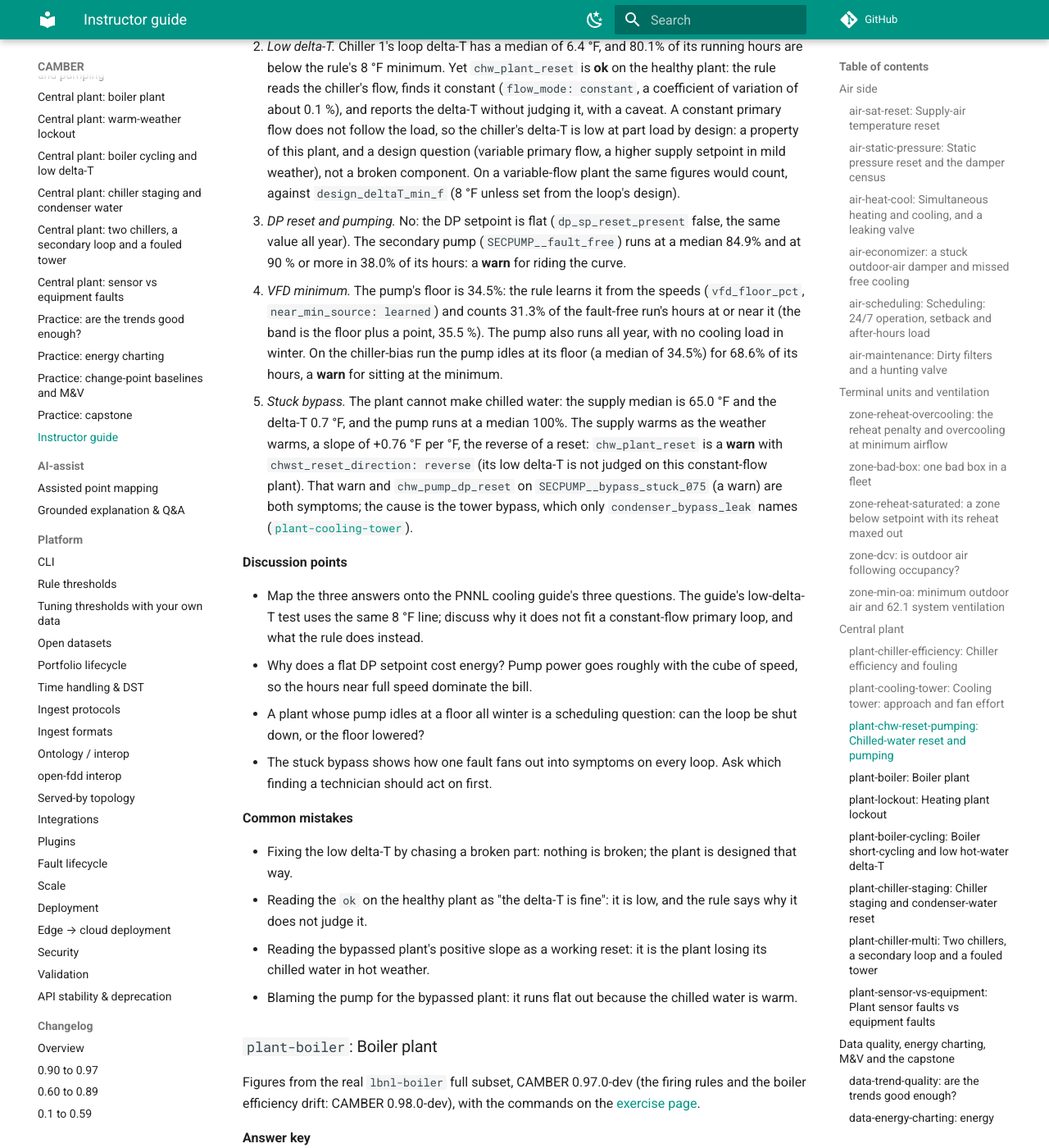
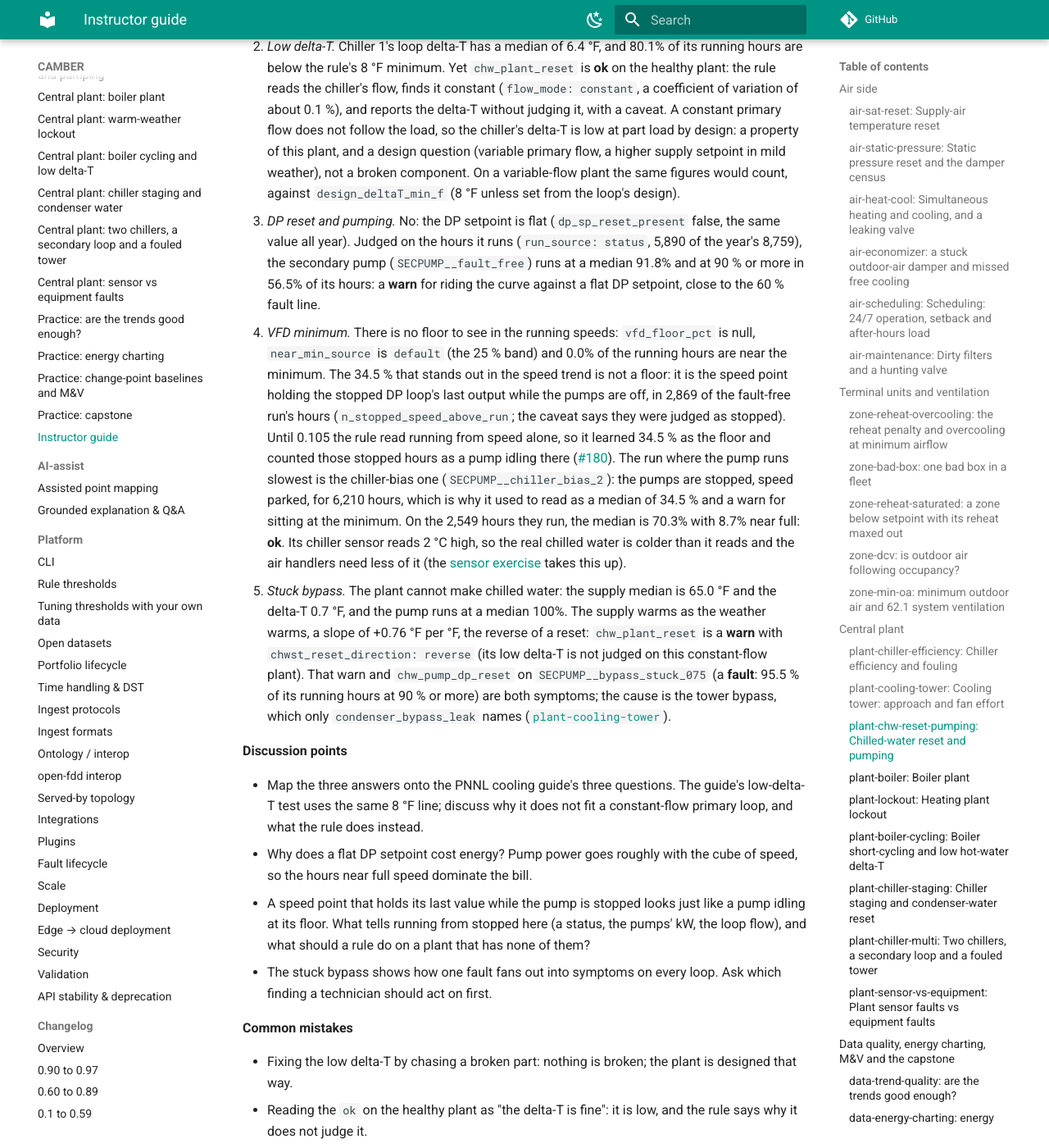
Before and after one commit to yroussev/camber, an MkDocs documentation site: the page built from docs/workbook/instructor.md, in a window 1280 px wide and 1400 px high, scrolled down 23713 px. Shown: the whole window at 82% size. Built offline with MkDocs 1.6.1 and Material for MkDocs 9.7.7, drawn with Linux system fonts in a browser that asks for light colours; comment, search, counter and statistics services are not loaded; some of the changed text lies outside the part shown.

Commit message:
Workbook: #180 answers re-recorded on running hours (plant-chw-reset-pumping, plant-sensor-vs-equipment)
chw_pump_dp_reset now judges only the hours the secondary pumps run, so the
34.5 % "VFD floor" (the speed parked while the pumps were stopped) is gone from
the answers. plant-chw-reset-pumping: fault-free median 91.8 %, 56.5 % near
full (warn), no floor learned (near_min_source default, 0.0 % near minimum,
2,869 parked hours left out); chiller_bias_2 warn -> ok (median 70.3 %, 8.7 %
near full); the stuck-bypass pump warn -> fault. The check is now "no DP
reset; judged on running hours, no VFD floor is learned".
plant-sensor-vs-equipment: chiller_bias_m2 near full 92.2 % (was 82.1 %); DP
bias medians 80.0 % (+20 %) and 100.0 % (-20 %, now a fault).

The stand-in's secondary pumps stop with the chiller, speed parked at 34.5 %,
as the real data's do. Instructor key, both pages, the near_min_pct rationale
(THRESHOLDS) and the CHANGELOG entry follow.

```diff
--- a/docs/workbook/instructor.md
+++ b/docs/workbook/instructor.md
@@ -970,8 +970,8 @@ CAMBER 0.98.0-dev), with the commands on the [exercise page](plant-cooling-tower
 
 ### `plant-chw-reset-pumping`: Chilled-water reset and pumping
 
-Figures from the real `lbnl-chiller` default subset, CAMBER 0.98.0-dev, with the commands on the
-[exercise page](plant-chw-reset-pumping.md#setup).
+Figures from the real `lbnl-chiller` default subset, CAMBER 0.98.0-dev (the pumping figures
+0.105.0-dev), with the commands on the [exercise page](plant-chw-reset-pumping.md#setup).
 
 **Answer key**
 
@@ -989,19 +989,31 @@ Figures from the real `lbnl-chiller` default subset, CAMBER 0.98.0-dev, with the
    supply setpoint in mild weather), not a broken component. On a variable-flow plant the same
    figures would count, against `design_deltaT_min_f` (8 °F unless set from the loop's design).
 3. *DP reset and pumping.* No: the DP setpoint is flat (`dp_sp_reset_present` false, the same value
-   all year). The secondary pump (`SECPUMP__fault_free`) runs at a median 84.9% and at 90 % or more
-   in 38.0% of its hours: a **warn** for riding the curve.
-4. *VFD minimum.* The pump's floor is 34.5%: the rule learns it from the speeds
-   (`vfd_floor_pct`, `near_min_source: learned`) and counts 31.3% of the fault-free run's hours
-   at or near it (the band is the floor plus a point, 35.5 %). The pump also runs all year, with
-   no cooling load in winter. On the chiller-bias run the pump idles at its floor (a median of
-   34.5%) for 68.6% of its hours, a **warn** for sitting at the minimum.
+   all year). Judged on the hours it runs (`run_source: status`, 5,890 of the year's 8,759), the
+   secondary pump (`SECPUMP__fault_free`) runs at a median 91.8% and at 90 % or more in 56.5% of
+   its hours: a **warn** for riding the curve against a flat DP setpoint, close to the 60 % fault
+   line.
+4. *VFD minimum.* There is no floor to see in the running speeds: `vfd_floor_pct` is null,
+   `near_min_source` is `default` (the 25 % band) and 0.0% of the running hours are near the
+   minimum. The 34.5 % that stands out in the speed trend is not a floor: it is the speed point
+   holding the stopped DP loop's last output while the pumps are off, in 2,869 of the fault-free
+   run's hours (`n_stopped_speed_above_run`; the caveat says they were judged as stopped). Until
+   0.105 the rule read running from speed alone, so it learned 34.5 % as the floor and counted
+   those stopped hours as a pump idling there
+   ([#180](https://github.com/yroussev/camber/issues/180)).
+   The run where the pump runs slowest is the chiller-bias one (`SECPUMP__chiller_bias_2`): the
+   pumps are stopped, speed parked, for 6,210 hours, which is why it used to read as a median of
+   34.5 % and a warn for sitting at the minimum. On the 2,549 hours they run, the median is 70.3%
+   with 8.7% near full: **ok**. Its chiller sensor reads 2 °C high, so the real chilled water is
+   colder than it reads and the air handlers need less of it (the
+   [sensor exercise](plant-sensor-vs-equipment.md) takes this up).
 5. *Stuck bypass.* The plant cannot make chilled water: the supply median is 65.0 °F and the delta-T
    0.7 °F, and the pump runs at a median 100%. The supply warms as the weather warms, a slope of
    +0.76 °F per °F, the reverse of a reset: `chw_plant_reset` is a **warn** with
    `chwst_reset_direction: reverse` (its low delta-T is not judged on this constant-flow plant).
-   That warn and `chw_pump_dp_reset` on `SECPUMP__bypass_stuck_075` (a warn) are both symptoms; the
-   cause is the tower bypass, which only `condenser_bypass_leak` names
+   That warn and `chw_pump_dp_reset` on `SECPUMP__bypass_stuck_075` (a **fault**: 95.5 % of its
+   running hours at 90 % or more) are both symptoms; the cause is the tower bypass, which only
+   `condenser_bypass_leak` names
    ([`plant-cooling-tower`](plant-cooling-tower.md)).
 
 **Discussion points**
@@ -1011,8 +1023,9 @@ Figures from the real `lbnl-chiller` default subset, CAMBER 0.98.0-dev, with the
   what the rule does instead.
 - Why does a flat DP setpoint cost energy? Pump power goes roughly with the cube of speed, so the
   hours near full speed dominate the bill.
-- A plant whose pump idles at a floor all winter is a scheduling question: can the loop be shut
-  down, or the floor lowered?
+- A speed point that holds its last value while the pump is stopped looks just like a pump
+  idling at its floor. What tells running from stopped here (a status, the pumps' kW, the loop
+  flow), and what should a rule do on a plant that has none of them?
 - The stuck bypass shows how one fault fans out into symptoms on every loop. Ask which finding
   a technician should act on first.
 
@@ -1025,6 +1038,7 @@ Figures from the real `lbnl-chiller` default subset, CAMBER 0.98.0-dev, with the
 - Reading the bypassed plant's positive slope as a working reset: it is the plant losing its
   chilled water in hot weather.
 - Blaming the pump for the bypassed plant: it runs flat out because the chilled water is warm.
+- Reading the 34.5 % plateau in the speed trend as the VFD minimum: the pumps are stopped then.
 
 <!-- END plant-chw-reset-pumping -->
 
@@ -1412,8 +1426,8 @@ chiller 1.
 
 ### `plant-sensor-vs-equipment`: Plant sensor faults vs equipment faults
 
-Figures from the real `lbnl-chiller` full subset, CAMBER 0.97.0-dev, with the commands on the
-[exercise page](plant-sensor-vs-equipment.md#setup).
+Figures from the real `lbnl-chiller` full subset, CAMBER 0.97.0-dev (the pump figures
+0.105.0-dev), with the commands on the [exercise page](plant-sensor-vs-equipment.md#setup).
 
 **Answer key**
 
@@ -1425,10 +1439,13 @@ Figures from the real `lbnl-chiller` full subset, CAMBER 0.97.0-dev, with the co
    A kW/ton better than the healthy machine's is itself a clue.
 2. *Where the low-reading sensor also shows.* In the secondary pumps: `chw_pump_dp_reset` is a
    **fault** on the 2 °C-low run (`SECPUMP__chiller_bias_m2`), with the pump at 90 % or more in
-   82.1% of its hours (a median of 100 %). The real chilled water is warmer, so the air handlers'
-   valves open wider and the pump works harder to hold the loop DP. The high-reading runs do the
-   opposite: the pump idles at its 34.5 % VFD floor for most of its hours, a warn for sitting at the
-   minimum (0.98 learns the floor; before, the rule's 25 % band missed it).
+   92.2% of its running hours (a median of 100 %). The real chilled water is warmer, so the air
+   handlers' valves open wider and the pump works harder to hold the loop DP. The high-reading
+   runs go the other way: the real water is colder, and on the hours the pumps run their median
+   speed is lower (74.8 % at 1 °C high, 70.3 % at 2 °C high), with `chw_pump_dp_reset` `ok`. Until
+   0.105 these runs read as a pump idling at a 34.5 % VFD floor, a warn; that was the speed point
+   parked while the pumps were stopped, which the rule now leaves out
+   ([#180](https://github.com/yroussev/camber/issues/180)).
 3. *Tower sensor vs bypass.* `condenser_bypass_leak` reports both ±2 °C tower-sensor biases as
    `info` with `attribution: sensor_offset`: the water entering the chillers reads -3.1 °F and
    +3.6 °F from the tower's leaving water, and the difference stays the same at every load.
@@ -1437,8 +1454,9 @@ Figures from the real `lbnl-chiller` full subset, CAMBER 0.97.0-dev, with the co
    tower's leaving water is impossible for mixing, which settles the -3.1 °F case.) The ±1 °C
    biases stay under the rule's 2 °F threshold (`ok`).
 4. *The loop DP sensor.* Not in the DP reading, which the controller holds at setpoint. It shows
-   in the pump speed: a sensor reading 20 % high lets the pump slow to a median 74.4% (`ok`), one
-   reading 20 % low drives it to 97.0% (a warn), against 84.9 % healthy.
+   in the pump speed: a sensor reading 20 % high lets the pump slow to a median 80.0% (`ok`), one
+   reading 20 % low drives it to 100.0% (a **fault**, 76.5 % of its running hours near full),
+   against 91.8 % healthy.
 5. *Score.* `chiller_efficiency` scores FPR 15% (the 1 °C- and 2 °C-high chiller-sensor runs,
    2 of 13 negatives); `cooling_tower_approach` scores FPR 0%. The labels are right to count
    these as false alarms: the chiller is healthy, and a technician sent to it would find nothing
```
Also changed, not shown: CHANGELOG.md (+12 -2 lines), docs/THRESHOLDS.md (+1 -1 lines), docs/workbook/plant-chw-reset-pumping.md (+24 -14 lines), docs/workbook/plant-sensor-vs-equipment.md (+3 -0 lines), 4 other files.
